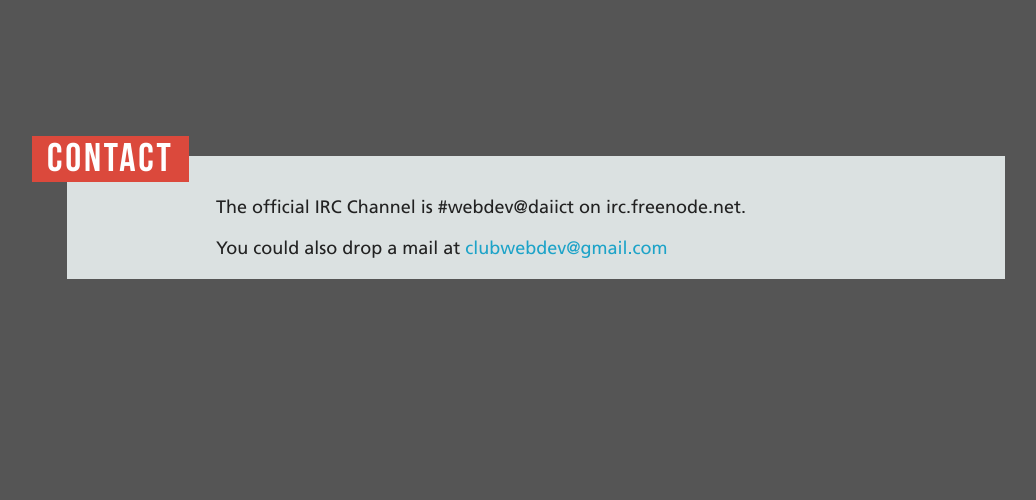
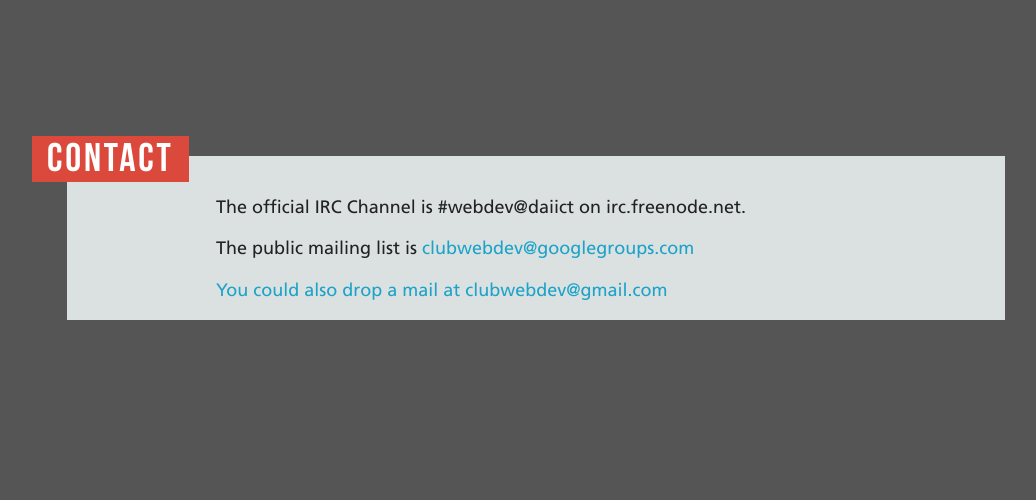
Before and after one commit to Somsubhra/WebDevSite, a PHP site: page / in a window 1280 px wide. Shown: the part 2644-3144 px from the top of the page, without its empty margins (104-1140 px from the left). Before the commit the page ends 2923 px from the top, so only its background shows below. Run offline with PHP 8.4, Linux system fonts and the light colour scheme; data that the repository does not hold is empty.

Commit message:
Added mailing list

```diff
--- a/index.php
+++ b/index.php
@@ -151,6 +151,8 @@
                 <section id="contact">
                     <h2>Contact</h2>
                     <h3>The official IRC Channel is #webdev@daiict on irc.freenode.net.</h3>
+		    <br/>
+		    <h3>The public mailing list is <a href="mailto:clubwebdex@googlegroups.com">clubwebdev@googlegroups.com</h3>
                     <br/>
                     <h3>You could also drop a mail at <a href="mailto:clubwebdev@gmail.com">clubwebdev@gmail.com</a></h3>
                 </section>
```
Also changed, not shown: 1 other file.
